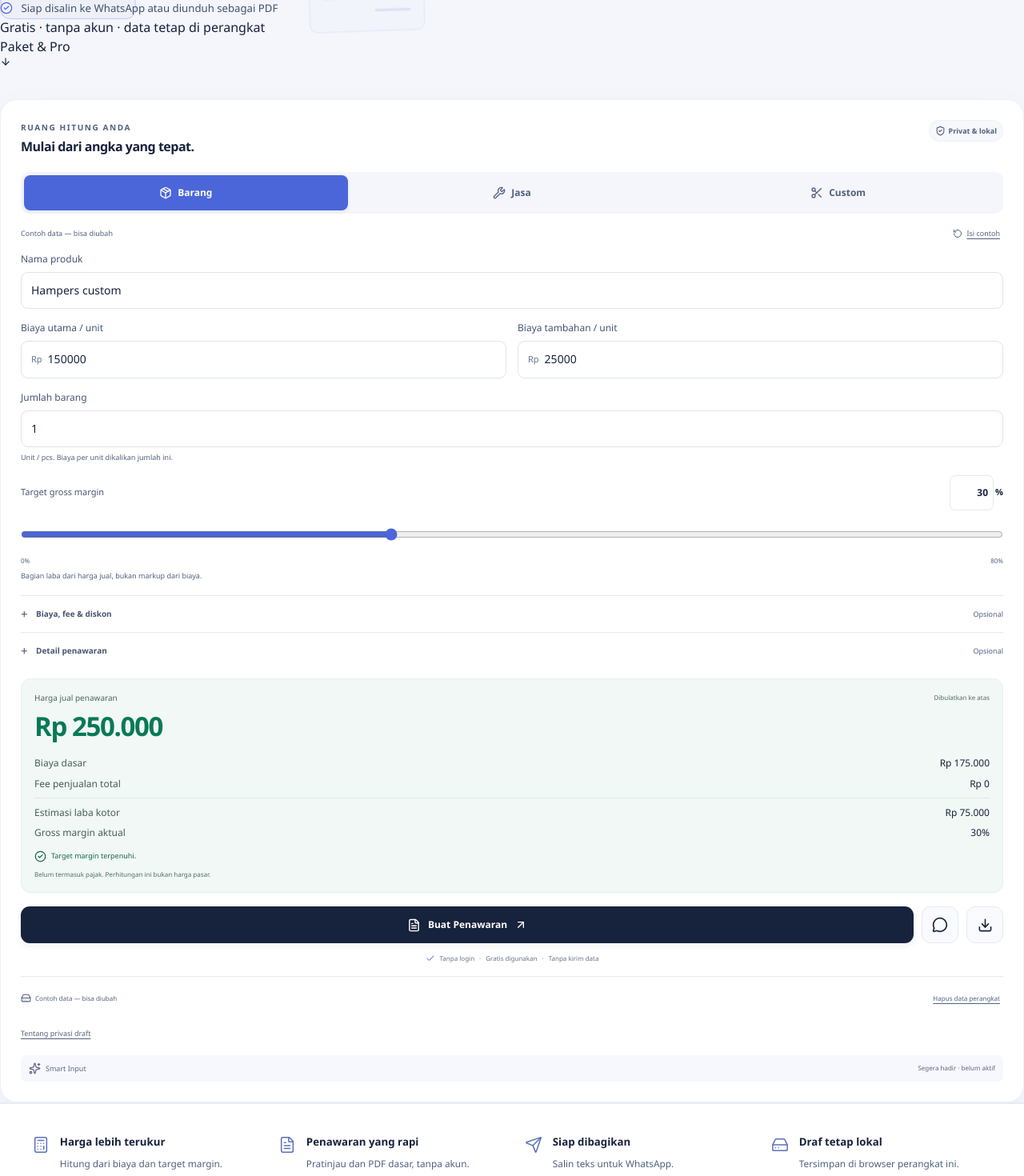
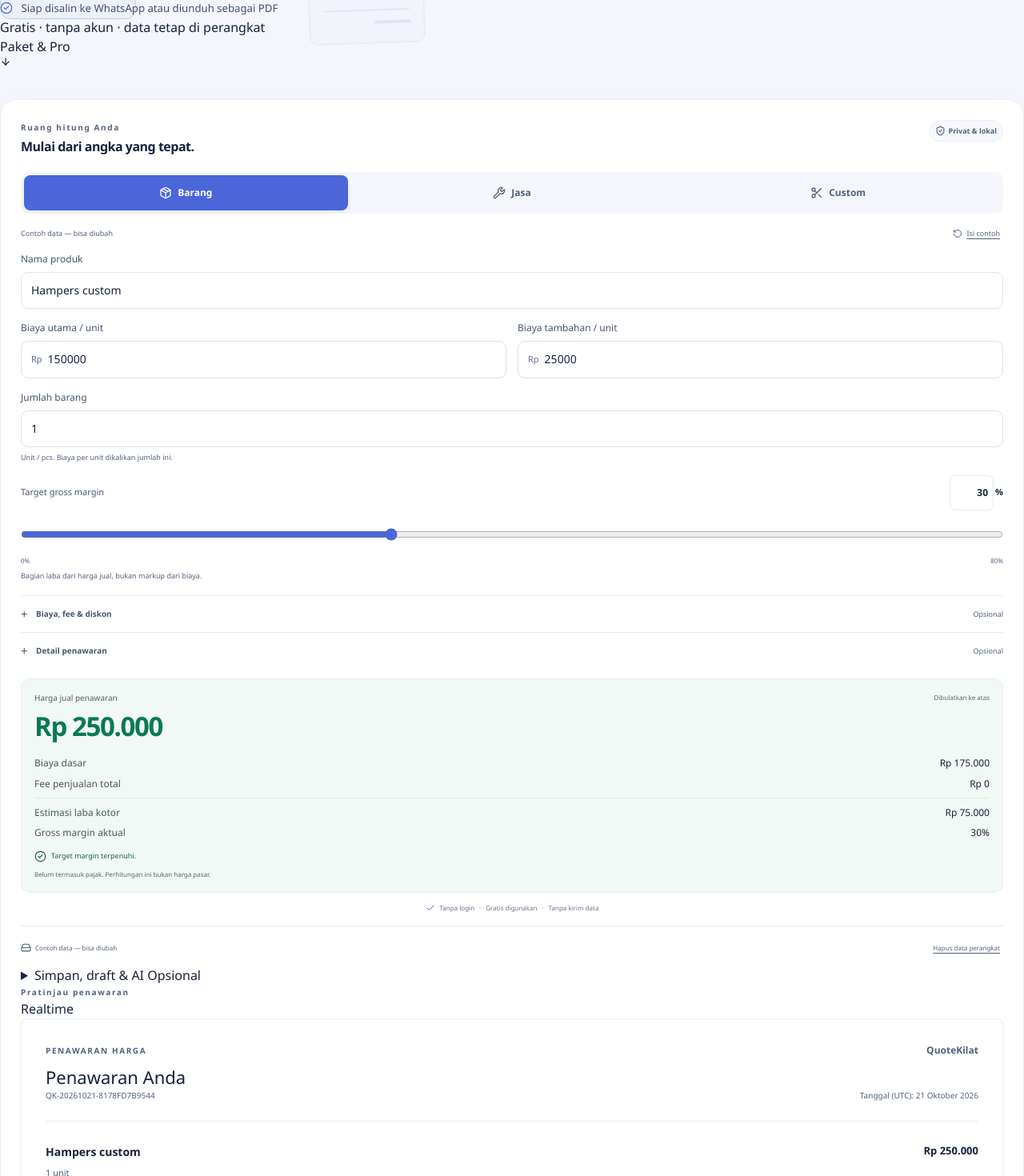
Before and after one commit to faishaltsq/quotekilat, a React (Vite) app: page / in a window 1280 px wide. Shown: the part 274-1744 px from the top of the page at 80% size. Built offline with nearby package versions, Linux system fonts and the light colour scheme; no server answers.

Commit message:
refactor(builder): drive the invoice from a live snapshot and drop the preview dialog

```diff
--- a/src/components/quote-builder/QuoteBuilder.tsx
+++ b/src/components/quote-builder/QuoteBuilder.tsx
@@ -2,59 +2,97 @@ import { useEffect, useMemo, useRef, useState } from 'react'
 import { FormProvider, useForm, useWatch } from 'react-hook-form'
 import { zodResolver } from '@hookform/resolvers/zod'
 import * as Dialog from '@radix-ui/react-dialog'
-import { ArrowUpRight, Check, Download, FileText, HardDrive, MessageCircle, Package, RotateCcw, Scissors, ShieldCheck, Sparkles, Wrench, X } from 'lucide-react'
+import { Check, HardDrive, Package, RotateCcw, Scissors, ShieldCheck, Sparkles, Wrench, X } from 'lucide-react'
 import { DEFAULT_VALUES, blankValues, type QuoteFormValues } from '../../features/quotation/defaults'
 import { formSchema, validateQuoteForm } from '../../lib/validation/quoteForm'
 import { calculatePricing } from '../../lib/pricing/pricingEngine'
-import { createQuote, formatWhatsApp, type QuoteSnapshot } from '../../lib/quotation/quote'
+import { createQuote, formatWhatsApp, randomQuoteSuffix, type QuoteSnapshot } from '../../lib/quotation/quote'
 import { clearDraft, loadDraft, saveDraft } from '../../lib/storage/guestDraft'
 import { clearTabDraft, loadTabDraft, saveTabDraft } from '../../lib/storage/tabDraft'
 import { AdvancedFields, CustomerFields, ModeFields } from './QuoteFields'
 import { PricingSummary } from './PricingSummary'
-import { QuotePreview } from './QuotePreview'
+import { LiveInvoicePreview } from './LiveInvoicePreview'
 import { CloudSavePanel } from '../cloud/CloudSavePanel'
 import { SmartInputPanel } from '../ai/SmartInputPanel'
 import { smartInputEnabled } from '../../lib/ai/flag'
 import type { SaveQuoteSource } from '../../lib/cloud/quoteMapping'
 import './quote-builder.css'
 
-const modes = [{ value: 'goods', label: 'Barang', icon: Package }, { value: 'service', label: 'Jasa', icon: Wrench }, { value: 'custom', label: 'Custom', icon: Scissors }] as const
+const modes = [
+  { value: 'goods', label: 'Barang', icon: Package },
+  { value: 'service', label: 'Jasa', icon: Wrench },
+  { value: 'custom', label: 'Custom', icon: Scissors },
+] as const
+
 export function QuoteBuilder() {
   const [initial] = useState(() => loadTabDraft() ?? loadDraft())
-  const form = useForm<QuoteFormValues>({ defaultValues: initial?.values ?? DEFAULT_VALUES, resolver: zodResolver(formSchema), shouldUnregister: false, mode: 'onChange' })
+  const form = useForm<QuoteFormValues>({
+    defaultValues: initial?.values ?? DEFAULT_VALUES,
+    resolver: zodResolver(formSchema),
+    shouldUnregister: false,
+    mode: 'onChange',
+  })
   const values = useWatch({ control: form.control }) as QuoteFormValues
   const [sample, setSample] = useState(!initial)
   const [storageStatus, setStorageStatus] = useState(initial ? 'Draft dipulihkan dari perangkat ini' : 'Contoh data — bisa diubah')
   const [notice, setNotice] = useState('')
-  const [preview, setPreview] = useState<QuoteSnapshot | null>(null)
   const [fallback, setFallback] = useState('')
   const [busy, setBusy] = useState(false)
   const savingAllowed = useRef(false)
-  const snapshot = useRef<{ fingerprint: string; quote: QuoteSnapshot } | null>(null)
   const fallbackRef = useRef<HTMLTextAreaElement>(null)
-  const previewTriggerRef = useRef<HTMLButtonElement>(null)
+  // One date + one suffix per mount: the invoice number must not change while typing.
+  const [quoteAnchor] = useState(() => new Date())
+  const [quoteSuffix] = useState(() => randomQuoteSuffix())
+
   const calculation = useMemo(() => {
     const parsed = validateQuoteForm(values)
     if (!parsed.input) return { ...parsed, result: null, error: undefined }
-    try { return { ...parsed, result: calculatePricing(parsed.input), error: undefined } }
-    catch (error) { return { ...parsed, result: null, error: error instanceof Error ? error.message : 'Perhitungan belum tersedia.' } }
+    try {
+      return { ...parsed, result: calculatePricing(parsed.input), error: undefined }
+    } catch (error) {
+      return { ...parsed, result: null, error: error instanceof Error ? error.message : 'Perhitungan belum tersedia.' }
+    }
   }, [values])
+
+  const quantity = values.mode === 'service' ? 1 : Number(values.mode === 'custom' ? values.customQuantity : values.quantity)
+
+  const liveQuote = useMemo<QuoteSnapshot | null>(() => {
+    if (!calculation.result) return null
+    const title = (values.mode === 'goods' ? values.goodsTitle : values.mode === 'service' ? values.serviceTitle : values.customTitle).trim()
+    const validDays = /^\d{1,3}$/.test(values.validDays.trim()) ? Math.min(Number(values.validDays), 365) : 0
+    try {
+      return createQuote(
+        {
+          title,
+          businessName: values.businessName.trim(),
+          customerName: values.customerName.trim(),
+          notes: values.notes.trim(),
+          validDays,
+        },
+        values.mode,
+        quantity,
+        calculation.result,
+        quoteAnchor,
+        quoteSuffix,
+      )
+    } catch {
+      return null
+    }
+  }, [calculation.result, quantity, quoteAnchor, quoteSuffix, values])
+
   useEffect(() => {
     saveTabDraft(values)
     if (!savingAllowed.current) return
     const stored = saveDraft(values)
     setStorageStatus(stored ? 'Tersimpan di perangkat ini' : 'Penyimpanan tidak tersedia. Draft hanya di tab ini.')
   }, [values])
-  const markEdited = () => { savingAllowed.current = true; setSample(false); setNotice('') }
-  const getSnapshot = () => {
-    if (!calculation.result) return null
-    const fingerprint = JSON.stringify(values)
-    if (snapshot.current?.fingerprint === fingerprint) return snapshot.current.quote
-    const title = values.mode === 'goods' ? values.goodsTitle : values.mode === 'service' ? values.serviceTitle : values.customTitle
-    const quote = createQuote({ title: title.trim(), businessName: values.businessName.trim(), customerName: values.customerName.trim(), notes: values.notes.trim(), validDays: Number(values.validDays) }, values.mode, values.mode === 'service' ? 1 : Number(values.mode === 'custom' ? values.customQuantity : values.quantity), calculation.result)
-    snapshot.current = { fingerprint, quote }
-    return quote
+
+  const markEdited = () => {
+    savingAllowed.current = true
+    setSample(false)
+    setNotice('')
   }
+
   const copy = async (quote: QuoteSnapshot | null) => {
     if (!quote) return
     const message = formatWhatsApp(quote)
@@ -62,8 +100,12 @@ export function QuoteBuilder() {
       if (!navigator.clipboard?.writeText) throw new Error('Clipboard unavailable')
       await navigator.clipboard.writeText(message)
       setNotice('Teks penawaran berhasil disalin. Tempel ke WhatsApp untuk mengirim.')
-    } catch { setFallback(message); setNotice('Clipboard tidak tersedia. Salin teks secara manual.') }
+    } catch {
+      setFallback(message)
+      setNotice('Clipboard tidak tersedia. Salin teks secara manual.')
     }
+  }
+
   const pdf = async (quote: QuoteSnapshot | null) => {
     if (!quote || busy) return
     setBusy(true)
@@ -71,20 +113,24 @@ export function QuoteBuilder() {
       const { downloadQuotePdf } = await import('../../lib/pdf/generatePdf')
       await downloadQuotePdf(quote)
       setNotice('PDF berhasil dibuat di perangkat Anda.')
-    } catch (error) { setNotice(`PDF belum dapat dibuat: ${error instanceof Error ? error.message : 'silakan coba lagi.'}`) }
-    finally { setBusy(false) }
+    } catch (error) {
+      setNotice(`PDF belum dapat dibuat: ${error instanceof Error ? error.message : 'silakan coba lagi.'}`)
+    } finally {
+      setBusy(false)
     }
+  }
+
   const clear = () => {
     if (!window.confirm('Hapus draft QuoteKilat dari perangkat ini dan kosongkan formulir?')) return
     savingAllowed.current = false
     const removed = clearDraft()
     clearTabDraft()
     form.reset(blankValues())
-    snapshot.current = null
     setSample(false)
     setStorageStatus(removed ? 'Data perangkat dihapus. Draft baru disimpan setelah Anda mengedit.' : 'Penyimpanan diblokir; hapus data situs lewat pengaturan browser.')
     setNotice(removed ? 'Draft lokal dan detail di formulir telah dihapus.' : 'Formulir dikosongkan, tetapi penghapusan penyimpanan diblokir browser.')
   }
+
   const errors = calculation.errors
   const cloudSource: SaveQuoteSource | null = calculation.result
     ? {
@@ -93,38 +139,211 @@ export function QuoteBuilder() {
           customerName: values.customerName.trim(),
         },
         mode: values.mode,
-        quantity: values.mode === 'service' ? 1 : Number(values.mode === 'custom' ? values.customQuantity : values.quantity),
+        quantity,
         targetMarginBps: Math.round((Number(values.marginPercent.replace(',', '.')) || 0) * 100),
         pricing: calculation.result,
       }
     : null
-  return <section className="quote-builder" id="quote-builder" aria-labelledby="builder-title" tabIndex={-1}>
-    <div className="builder-topline"><div><span className="eyebrow">RUANG HITUNG ANDA</span><h2 id="builder-title">Mulai dari angka yang tepat.</h2></div><span className="local-badge"><ShieldCheck size={13} /> Privat & lokal</span></div>
-    <FormProvider {...form}><form noValidate onSubmit={(event) => { void form.handleSubmit(() => setPreview(getSnapshot()))(event) }} onChangeCapture={markEdited}>
-      <div role="tablist" aria-label="Jenis penawaran" className="quote-tabs">{modes.map(({ value, label, icon: Icon }, index) => <button key={value} type="button" role="tab" aria-selected={values.mode === value} aria-controls="mode-fields" id={`tab-${value}`} tabIndex={values.mode === value ? 0 : -1} onClick={() => { markEdited(); form.setValue('mode', value) }} onKeyDown={(event) => {
+
+  return (
+    <section className="quote-builder" id="quote-builder" aria-labelledby="builder-title" tabIndex={-1}>
+      <div className="builder-panel">
+        <div className="builder-topline">
+          <div>
+            <span className="eyebrow">Ruang hitung Anda</span>
+            <h2 id="builder-title">Mulai dari angka yang tepat.</h2>
+          </div>
+          <span className="local-badge">
+            <ShieldCheck size={13} /> Privat &amp; lokal
+          </span>
+        </div>
+
+        <FormProvider {...form}>
+          <form noValidate onSubmit={(event) => event.preventDefault()} onChangeCapture={markEdited}>
+            <div role="tablist" aria-label="Jenis penawaran" className="quote-tabs">
+              {modes.map(({ value, label, icon: Icon }, index) => (
+                <button
+                  key={value}
+                  type="button"
+                  role="tab"
+                  aria-selected={values.mode === value}
+                  aria-controls="mode-fields"
+                  id={`tab-${value}`}
+                  tabIndex={values.mode === value ? 0 : -1}
+                  onClick={() => {
+                    markEdited()
+                    form.setValue('mode', value)
+                  }}
+                  onKeyDown={(event) => {
                     if (!['ArrowLeft', 'ArrowRight', 'Home', 'End'].includes(event.key)) return
                     event.preventDefault()
                     const next = event.key === 'Home' ? 0 : event.key === 'End' ? 2 : (index + (event.key === 'ArrowRight' ? 1 : -1) + 3) % 3
-        markEdited(); form.setValue('mode', modes[next].value)
+                    markEdited()
+                    form.setValue('mode', modes[next].value)
                     document.getElementById(`tab-${modes[next].value}`)?.focus()
-      }}><Icon size={16} />{label}</button>)}</div>
-      <div className="sample-row"><span>{sample ? 'Contoh data — bisa diubah' : 'Sesuaikan dengan biaya usaha Anda'}</span><button type="button" className="text-button" onClick={() => { markEdited(); form.reset({ ...DEFAULT_VALUES, mode: values.mode }); setSample(true) }}><RotateCcw size={12} /> Isi contoh</button></div>
-      <div role="tabpanel" id="mode-fields" aria-labelledby={`tab-${values.mode}`}><ModeFields values={values} errors={errors} /></div>
-      <div className="margin-control"><div className="margin-heading"><label htmlFor="margin-slider">Target gross margin</label><div className="margin-value"><input aria-label="Target margin (%)" type="text" inputMode="decimal" {...form.register('marginPercent')} maxLength={5} aria-invalid={!!errors.marginPercent} aria-describedby="margin-help" /><span>%</span></div></div><input type="range" id="margin-slider" min="0" max="80" step="1" value={Number(values.marginPercent.replace(',', '.')) || 0} onChange={(event) => { markEdited(); form.setValue('marginPercent', event.target.value) }} aria-valuetext={`${values.marginPercent}% gross margin`} /><div className="range-labels"><span>0%</span><span>80%</span></div><p className={errors.marginPercent ? 'field-error' : 'field-hint'} id="margin-help">{errors.marginPercent || 'Bagian laba dari harga jual, bukan markup dari biaya.'}</p></div>
-      <AdvancedFields values={values} errors={errors} /><CustomerFields errors={errors} />
-      <PricingSummary result={calculation.result} error={calculation.error} quantity={values.mode === 'service' ? 1 : Number(values.mode === 'custom' ? values.customQuantity : values.quantity)} />
-      <div className="builder-actions"><button ref={previewTriggerRef} type="submit" className="button button-primary" disabled={!calculation.result}><FileText size={17} /> Buat Penawaran <ArrowUpRight size={16} /></button><button type="button" className="button button-secondary export-icon" aria-label="Salin WhatsApp" title="Salin teks WhatsApp" disabled={!calculation.result} onClick={() => { void copy(getSnapshot()) }}><MessageCircle size={20} /></button><button type="button" className="button button-secondary export-icon" aria-label={busy ? 'Membuat PDF' : 'Unduh PDF'} title="Unduh PDF" disabled={!calculation.result || busy} onClick={() => { void pdf(getSnapshot()) }}><Download size={19} /></button></div>
-      <div className="builder-reassurance"><Check size={12} /> Tanpa login <span>·</span> Gratis digunakan <span>·</span> Tanpa kirim data</div>
+                  }}
+                >
+                  <Icon size={16} />
+                  {label}
+                </button>
+              ))}
+            </div>
+
+            <div className="builder-body">
+              <div className="builder-inputs">
+                <div className="sample-row">
+                  <span>{sample ? 'Contoh data — bisa diubah' : 'Sesuaikan dengan biaya usaha Anda'}</span>
+                  <button
+                    type="button"
+                    className="text-button"
+                    onClick={() => {
+                      markEdited()
+                      form.reset({ ...DEFAULT_VALUES, mode: values.mode })
+                      setSample(true)
+                    }}
+                  >
+                    <RotateCcw size={12} /> Isi contoh
+                  </button>
+                </div>
+
+                <div role="tabpanel" id="mode-fields" aria-labelledby={`tab-${values.mode}`}>
+                  <ModeFields values={values} errors={errors} />
+                </div>
+
+                <div className="margin-control">
+                  <div className="margin-heading">
+                    <label htmlFor="margin-slider">Target gross margin</label>
+                    <div className="margin-value">
+                      <input
+                        aria-label="Target margin (%)"
+                        type="text"
+                        inputMode="decimal"
+                        {...form.register('marginPercent')}
+                        maxLength={5}
+                        aria-invalid={!!errors.marginPercent}
+                        aria-describedby="margin-help"
+                      />
+                      <span>%</span>
+                    </div>
+                  </div>
+                  <input
+                    type="range"
+                    id="margin-slider"
+                    min="0"
+                    max="80"
+                    step="1"
+                    value={Number(values.marginPercent.replace(',', '.')) || 0}
+                    onChange={(event) => {
+                      markEdited()
+                      form.setValue('marginPercent', event.target.value)
+                    }}
+                    aria-valuetext={`${values.marginPercent}% gross margin`}
+                  />
+                  <div className="range-labels">
+                    <span>0%</span>
+                    <span>80%</span>
+                  </div>
+                  <p className={errors.marginPercent ? 'field-error' : 'field-hint'} id="margin-help">
+                    {errors.marginPercent || 'Bagian laba dari harga jual, bukan markup dari biaya.'}
+                  </p>
+                </div>
+
+                <AdvancedFields values={values} errors={errors} />
+                <CustomerFields errors={errors} />
+              </div>
+
+              <div className="builder-result">
+                <PricingSummary result={calculation.result} error={calculation.error} quantity={quantity} />
+                <div className="builder-reassurance">
+                  <Check size={12} /> Tanpa login <span>·</span> Gratis digunakan <span>·</span> Tanpa kirim data
+                </div>
+              </div>
+            </div>
+
+            <div className="draft-controls">
+              <span role="status">
+                <HardDrive size={13} />
+                {storageStatus}
+              </span>
+              <button className="text-button" onClick={clear}>
+                Hapus data perangkat
+              </button>
+            </div>
+
+            <details className="builder-extras">
+              <summary>
+                Simpan, draft &amp; AI <span>Opsional</span>
+              </summary>
+              <div className="builder-extras-body">
+                <details className="storage-privacy">
+                  <summary>Tentang privasi draft</summary>
+                  <p>
+                    Angka biaya, nama item, dan pengaturan disimpan di browser ini setelah Anda mengedit. Nama usaha,
+                    pelanggan, dan catatan hanya disimpan jika Anda memilihnya. Tidak ada pengiriman data ke server.
+                    Draft hilang saat data browser dihapus. <a href="/privacy">Kebijakan privasi (draf)</a>.
+                  </p>
+                </details>
+                <CloudSavePanel source={cloudSource} disabledReason="Lengkapi input agar penawaran bisa dihitung." />
+                {smartInputEnabled ? (
+                  <SmartInputPanel onApplied={markEdited} />
+                ) : (
+                  <div className="inline-ai">
+                    <Sparkles size={15} />
+                    <span>Smart Input</span>
+                    <span className="soon-label">Segera hadir · belum aktif</span>
+                  </div>
+                )}
+              </div>
+            </details>
+
+            {notice && (
+              <p className="action-notice" role="status">
+                {notice}
+              </p>
+            )}
           </form>
-    <div className="draft-controls"><span role="status"><HardDrive size={13} />{storageStatus}</span><button className="text-button" onClick={clear}>Hapus data perangkat</button></div>
-    <details className="storage-privacy"><summary>Tentang privasi draft</summary><p>Angka biaya, nama item, dan pengaturan disimpan di browser ini setelah Anda mengedit. Nama usaha, pelanggan, dan catatan hanya disimpan jika Anda memilihnya. Tidak ada pengiriman data ke server. Draft hilang saat data browser dihapus. <a href="/privacy">Kebijakan privasi (draf)</a>.</p></details>
-    <CloudSavePanel source={cloudSource} disabledReason="Lengkapi input agar penawaran bisa dihitung." />
-    {smartInputEnabled
-      ? <SmartInputPanel onApplied={markEdited} />
-      : <div className="inline-ai"><Sparkles size={15} /><span>Smart Input</span><span className="soon-label">Segera hadir · belum aktif</span></div>}
-    {notice && <p className="action-notice" role="status">{notice}</p>}
         </FormProvider>
-    <QuotePreview quote={preview} onClose={() => setPreview(null)} onReturnFocus={() => previewTriggerRef.current?.focus()} onCopy={() => { void copy(preview) }} onPdf={() => { void pdf(preview) }} busy={busy} />
-    <Dialog.Root open={!!fallback} onOpenChange={(open) => { if (!open) setFallback('') }}><Dialog.Portal><Dialog.Overlay className="dialog-overlay" /><Dialog.Content className="manual-dialog" onOpenAutoFocus={(event) => { event.preventDefault(); fallbackRef.current?.focus(); fallbackRef.current?.select() }}><Dialog.Title>Salin penawaran secara manual</Dialog.Title><Dialog.Description>Pilih teks, lalu salin dengan Ctrl+C atau menu salin perangkat Anda.</Dialog.Description><textarea ref={fallbackRef} value={fallback} readOnly aria-label="Teks penawaran WhatsApp" rows={13} /><Dialog.Close className="button button-secondary">Selesai</Dialog.Close><Dialog.Close className="icon-button dialog-close" aria-label="Tutup salin manual"><X size={20} /></Dialog.Close></Dialog.Content></Dialog.Portal></Dialog.Root>
+      </div>
+
+      <LiveInvoicePreview
+        quote={liveQuote}
+        busy={busy}
+        onCopy={() => {
+          void copy(liveQuote)
+        }}
+        onPdf={() => {
+          void pdf(liveQuote)
+        }}
+      />
+
+      <Dialog.Root
+        open={!!fallback}
+        onOpenChange={(open) => {
+          if (!open) setFallback('')
+        }}
+      >
+        <Dialog.Portal>
+          <Dialog.Overlay className="dialog-overlay" />
+          <Dialog.Content
+            className="manual-dialog"
+            onOpenAutoFocus={(event) => {
+              event.preventDefault()
+              fallbackRef.current?.focus()
+              fallbackRef.current?.select()
+            }}
+          >
+            <Dialog.Title>Salin penawaran secara manual</Dialog.Title>
+            <Dialog.Description>
+              Pilih teks, lalu salin dengan Ctrl+C atau menu salin perangkat Anda.
+            </Dialog.Description>
+            <textarea ref={fallbackRef} value={fallback} readOnly aria-label="Teks penawaran WhatsApp" rows={13} />
+            <Dialog.Close className="button button-secondary">Selesai</Dialog.Close>
+            <Dialog.Close className="icon-button dialog-close" aria-label="Tutup salin manual">
+              <X size={20} />
+            </Dialog.Close>
+          </Dialog.Content>
+        </Dialog.Portal>
+      </Dialog.Root>
     </section>
+  )
 }
```
Also changed, not shown: src/components/quote-builder/QuotePreview.tsx (deleted, +0 -16 lines), 1 other file (tests, documents, lock files or other folders). Lines whose indentation alone changed are shown as unchanged.
